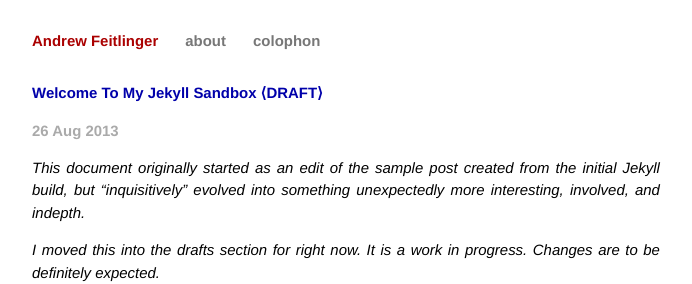
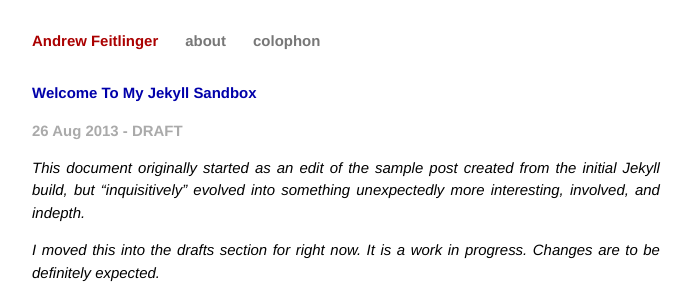
Before and after one commit to andrewfeitlinger/andrewfeitlinger.github.io, a Jekyll site: the page built from _drafts/jekyll-sandbox.md, in a window 1280 px wide and 900 px high. Shown: the top 284 px of the window, without its empty margins (294-986 px from the left). Built offline with Jekyll 4.4.1, drawn with Linux system fonts in a browser that asks for light colours.

Commit message:
Moved 'draft' label from title to date line.

```diff
--- a/_layouts/draft.html
+++ b/_layouts/draft.html
@@ -3,11 +3,11 @@ layout: default
 ---
 
 <h1 title="draft" class="post">
-    <a class="title" href="{{ page.url }}">{{ page.title }}&nbsp;&lang;DRAFT&rang;</a>
+    <a class="title" href="{{ page.url }}">{{ page.title }}</a>
 </h1>
 
 <p class="meta">
-    {{ page.date | date_to_string }}
+    {{ page.date | date_to_string }} - DRAFT
 </p>
 
 <div class="post">
```
